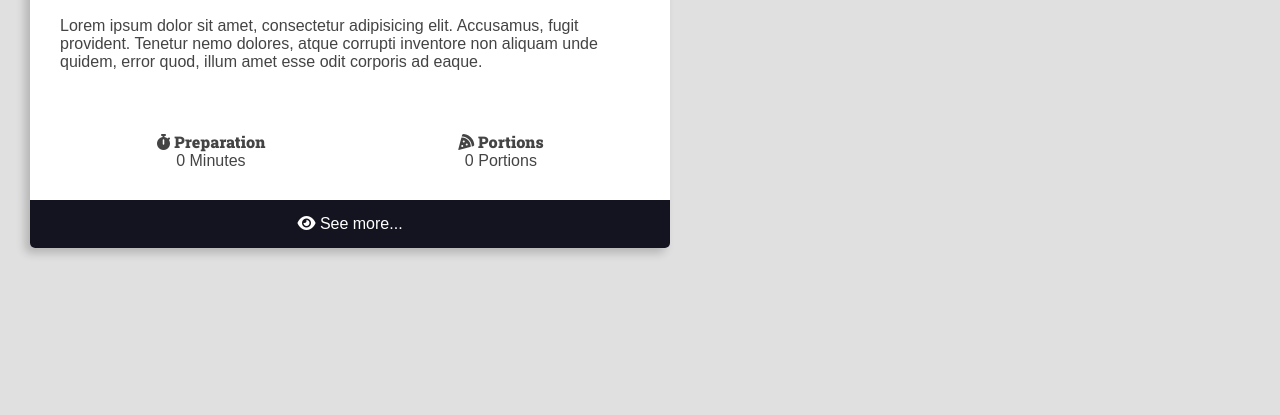
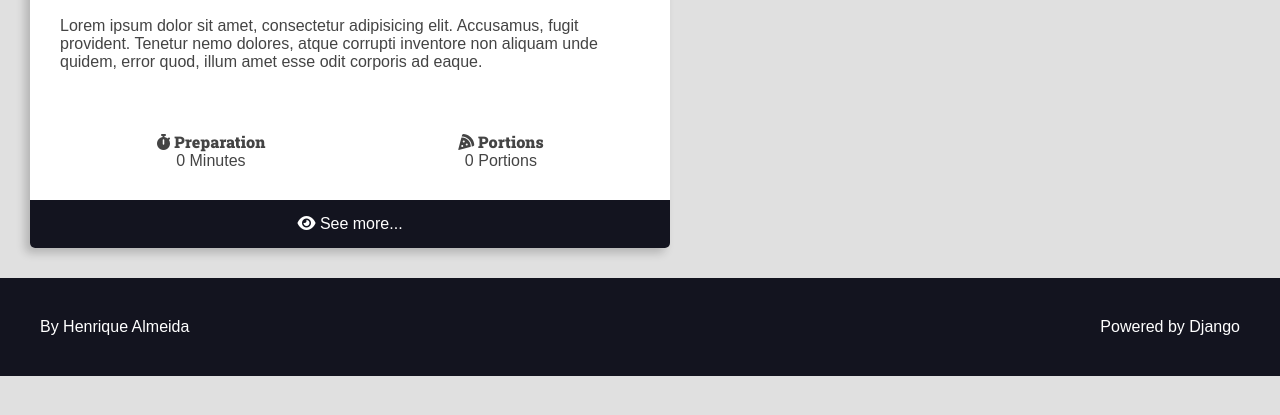
Before and after one commit to RickyAlm/Project-Recipes-Django, a Django app: page / in a window 1280 px wide. Shown: the part 333-748 px from the top of the page. Run offline with Django 4.2, Linux system fonts and the light colour scheme; some libraries are stand-ins or nearby versions.

Commit message:
add footer to project

```diff
--- a/recipes/templates/recipes/pages/home.html
+++ b/recipes/templates/recipes/pages/home.html
@@ -8,6 +8,8 @@
     <div class="main-content main-content-list container">
       {% include 'recipes/partials/recipe.html' %}
     </div>
+
+    {% include 'recipes/partials/footer.html' %}
   </main>
 </body>
 
--- /dev/null
+++ b/recipes/templates/recipes/partials/footer.html
@@ -0,0 +1,11 @@
+<footer class='main-footer'>
+  <div class="developer">
+    <a href="/" target="_blank" rel="noreferrer noopener">By Henrique Almeida</a>
+  </div>
+
+  <div class="powered">
+    <a href="https://www.djangoproject.com/" target="_blank" rel="noreferrer noopener">
+      Powered by Django
+    </a>
+  </div>
+</footer>
--- a/recipes/templates/recipes/partials/head.html
+++ b/recipes/templates/recipes/partials/head.html
@@ -120,7 +120,7 @@
       margin-right: 2rem;
     }
 
-    /* FINISH HEADER */
+    /* END HEADER */
 
     /* SEARCH-AREA */
     .search-form {
@@ -167,7 +167,7 @@
       color: var(--color-primary);
     }
 
-    /* FINISH SEARCH-AREA */
+    /* END SEARCH-AREA */
 
     /* RECIPE CARD */
     .main-content {
@@ -265,6 +265,28 @@
       filter: brightness(2);
     }
 
-    /* FINISH RECIPE CARD */
+    /* END RECIPE CARD */
+
+    /* FOOTER */
+    .main-footer {
+      display: flex;
+      align-items: center;
+      justify-content: space-between;
+      background: var(--color-primary-dark);
+      color: var(--color-white);
+      padding: var(--spacing-gutter-large);
+    }
+
+    .main-footer a {
+      color: var(--color-white);
+      text-decoration: none;
+      transition: all 300ms ease-in-out;
+    }
+
+    .main-footer a:hover {
+      filter: brightness(.8);
+    }
+
+    /* END FOOTER */
   </style>
 </head>
```
